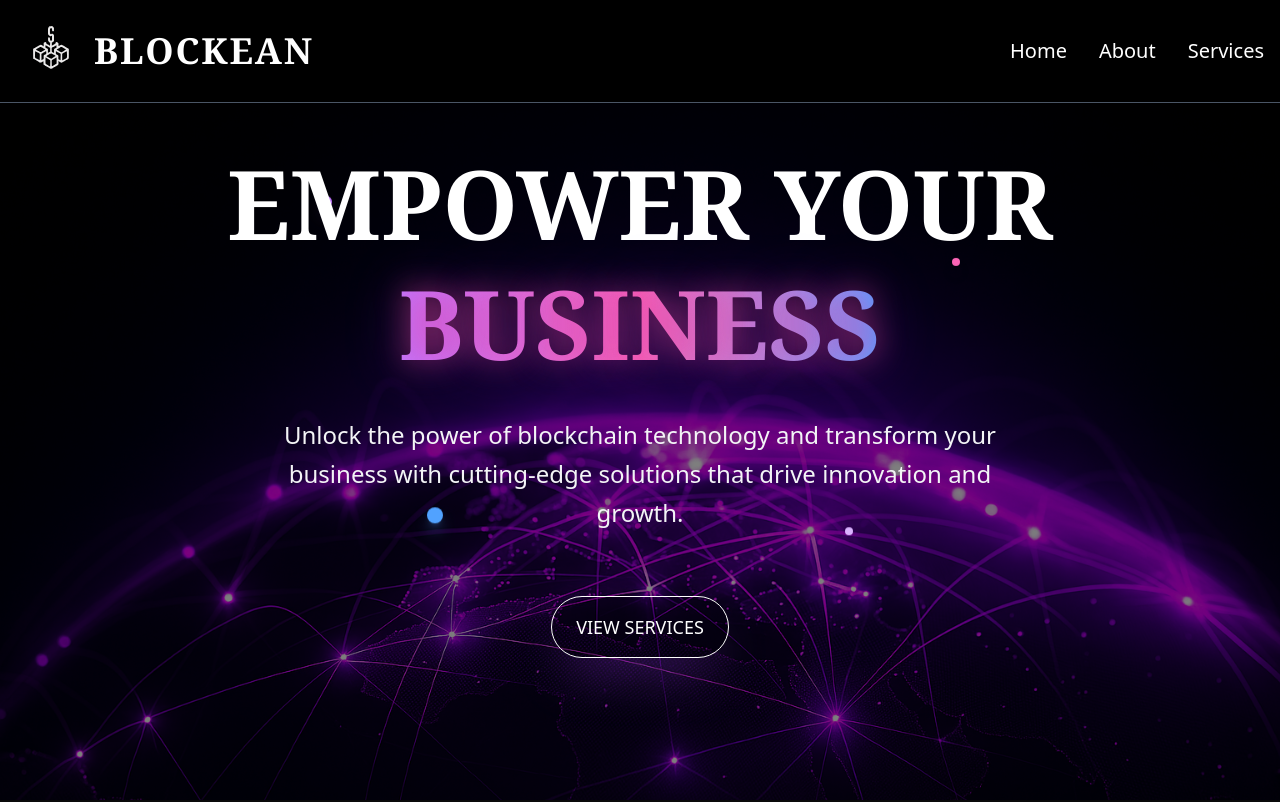
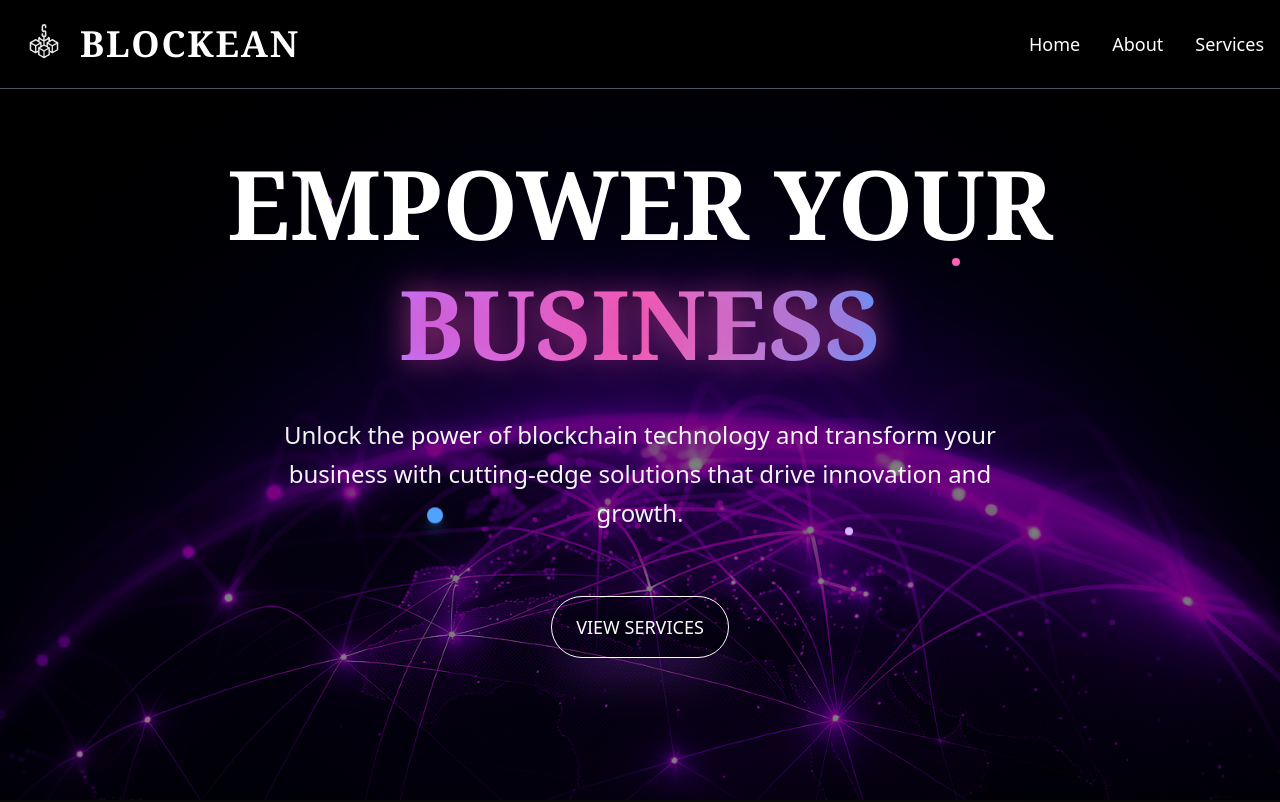
Before and after one commit to Blockean/blockean-website, a Next.js app: page / in a window 1280 px wide. Shown: the top 802 px of the page. Built offline with nearby package versions, Linux system fonts and the light colour scheme.

Commit message:
change to navbar

```diff
--- a/components/Contact.jsx
+++ b/components/Contact.jsx
@@ -191,5 +191,3 @@ export default function Contact () {
     </section>
   );
 };
-
-;
--- a/components/Navbar.jsx
+++ b/components/Navbar.jsx
@@ -72,15 +72,18 @@
 //   );
 // }
 
+
 "use client";
 
-
-import { useState } from "react";
+import { useState, useEffect } from "react";
 import Image from "next/image";
 import { Menu, X } from "lucide-react";
 
 export default function Navbar() {
   const [open, setOpen] = useState(false);
+  const [scrolled, setScrolled] = useState(false);
+
+
 
   const navLinks = [
     { name: "Home", href: "#" },
@@ -89,12 +92,22 @@ export default function Navbar() {
   ];
 
   return (
-    <nav className="fixed inset-x-0 top-0 z-50 bg-black backdrop-blur-md border-b-[0.5px] text-white border-gray-600">
-      <div className="max-w-7xl mx-auto flex items-center justify-between p-4">
+    <nav
+      className={`fixed inset-x-0 top-0 z-50  border-b-[0.5px] text-white border-gray-600 transition-all duration-300 ${
+         "bg-black py-4"
+      }`}
+    >
+      <div className="max-w-7xl mx-auto flex items-center justify-between px-4">
         {/* Logo */}
         <div className="flex items-center space-x-2">
-          <Image src="/blockean.svg" alt="Blockean Logo" width={70} height={70} />
-          <span className="text-4xl font-extrabold tracking-wider font-serif ">
+          <Image
+            src="/blockean.svg"
+            alt="Blockean Logo"
+            width={70}
+            height={70}
+            className="w-12 h-12 md:w-14 md:h-14"
+          />
+          <span className="text-3xl md:text-4xl font-extrabold tracking-wider font-serif">
             BLOCKEAN
           </span>
         </div>
@@ -105,7 +118,7 @@ export default function Navbar() {
             <li key={link.name}>
               <a
                 href={link.href}
-                className="text-white text-xl hover:text-white transition-colors"
+                className="text-white text-lg hover:text-gray-300 transition-colors duration-200"
               >
                 {link.name}
               </a>
@@ -115,23 +128,32 @@ export default function Navbar() {
 
         {/* Mobile Menu Button */}
         <button
-          className="md:hidden p-2 rounded-md text-white hover:bg-gray-100 focus:outline-none"
+          className="md:hidden p-2 rounded-md text-white hover:bg-gray-800 transition-all duration-200 focus:outline-none"
           onClick={() => setOpen(!open)}
+          aria-expanded={open}
           aria-label={open ? "Close menu" : "Open menu"}
         >
-          {open ? <X size={24} /> : <Menu size={24} />}
+          {open ? (
+            <X size={28} className="transition-transform duration-300 rotate-90" />
+          ) : (
+            <Menu size={28} className="transition-transform duration-300" />
+          )}
         </button>
       </div>
 
       {/* Mobile Menu */}
-      {open && (
-        <div className="md:hidden bg-gray-900 text-center backdrop-blur-md border-t border-gray-200">
-          <ul className="flex flex-col space-y-4 p-5">
+      <div
+        className={`md:hidden overflow-hidden transition-all duration-500 ease-in-out ${
+          open ? "max-h-96 opacity-100" : "max-h-0 opacity-0"
+        }`}
+      >
+        <div className="bg-gray-900/95 backdrop-blur-lg border-t border-gray-700">
+          <ul className="flex flex-col py-4">
             {navLinks.map((link) => (
               <li key={link.name}>
                 <a
                   href={link.href}
-                  className="block text-white hover:text-white transition-colors"
+                  className="block py-4 px-6 text-xl text-white hover:bg-gray-800 transition-all duration-200"
                   onClick={() => setOpen(false)}
                 >
                   {link.name}
@@ -140,7 +162,7 @@ export default function Navbar() {
             ))}
           </ul>
         </div>
-      )}
+      </div>
     </nav>
   );
 }
```
